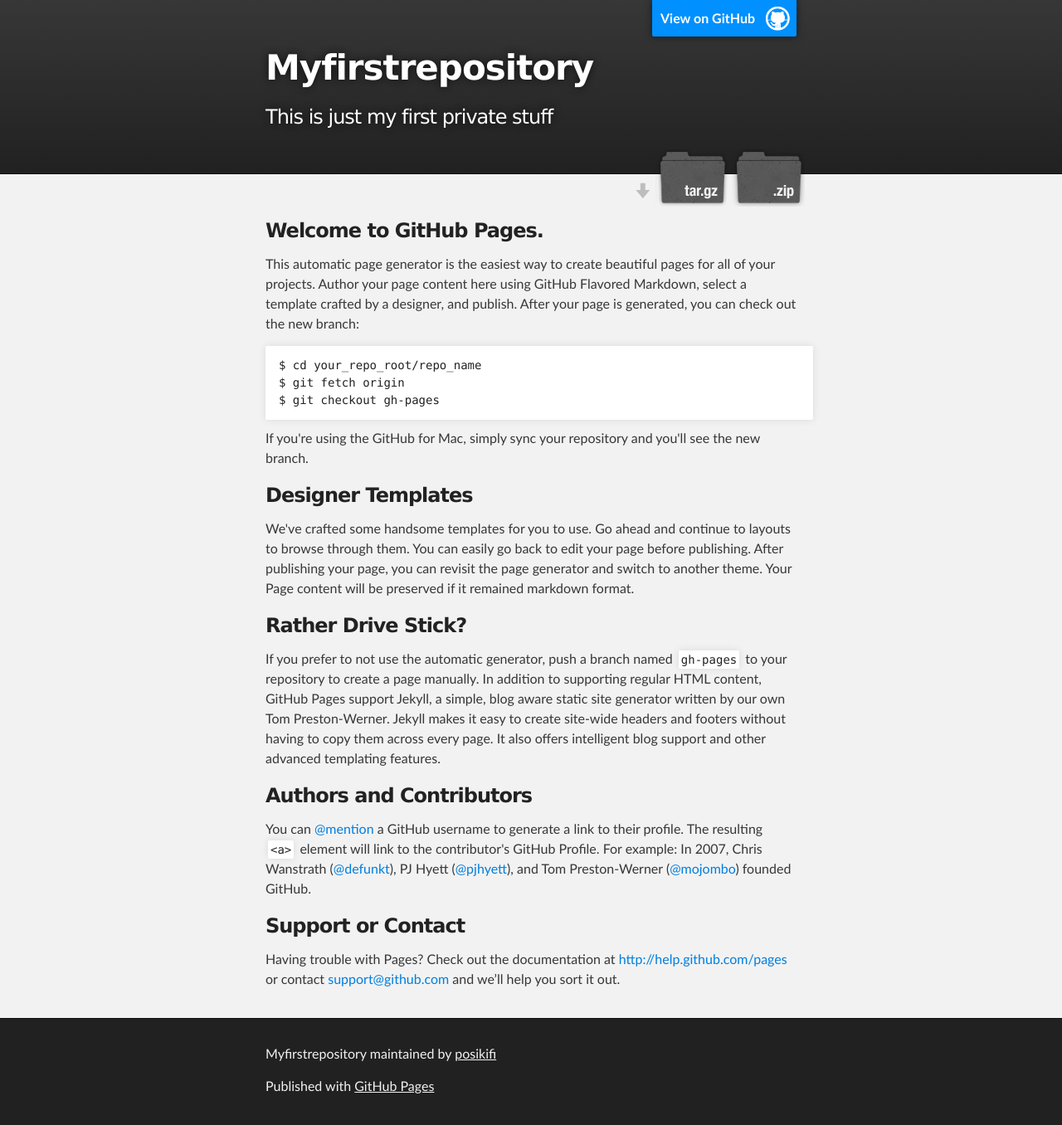
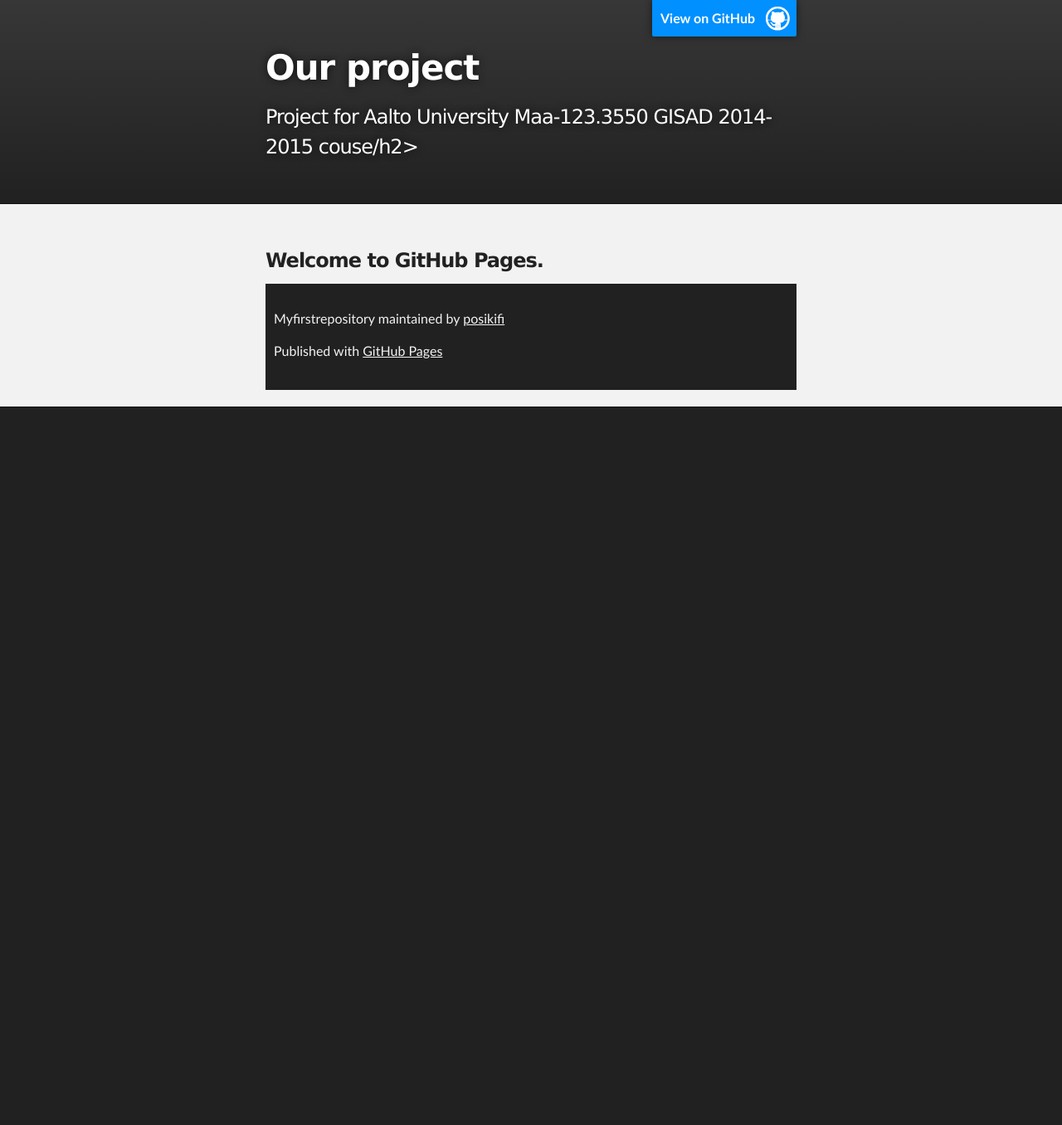
Before and after one commit to posikifi/MyFirstRepository, a plain HTML site: page index.html in a window 1280 px wide. Shown: the whole page at 83% size. After the commit the page ends 800 px from the top, so only its background shows below. Drawn offline with Linux system fonts and the light colour scheme.

Commit message:
Update index.html

```diff
--- a/index.html
+++ b/index.html
@@ -18,13 +18,9 @@
         <header class="inner">
           <a id="forkme_banner" href="https://github.com/posikifi/MyFirstRepository">View on GitHub</a>
 
-          <h1 id="project_title">Myfirstrepository</h1>
-          <h2 id="project_tagline">This is just my first private stuff</h2>
+          <h1 id="project_title">Our project</h1>
+          <h2 id="project_tagline">Project for Aalto University Maa-123.3550 GISAD 2014-2015 couse/h2>
 
-            <section id="downloads">
-              <a class="zip_download_link" href="https://github.com/posikifi/MyFirstRepository/zipball/master">Download this project as a .zip file</a>
-              <a class="tar_download_link" href="https://github.com/posikifi/MyFirstRepository/tarball/master">Download this project as a tar.gz file</a>
-            </section>
         </header>
     </div>
 
@@ -34,36 +30,7 @@
         <h3>
 <a name="welcome-to-github-pages" class="anchor" href="#welcome-to-github-pages"><span class="octicon octicon-link"></span></a>Welcome to GitHub Pages.</h3>
 
-<p>This automatic page generator is the easiest way to create beautiful pages for all of your projects. Author your page content here using GitHub Flavored Markdown, select a template crafted by a designer, and publish. After your page is generated, you can check out the new branch:</p>
 
-<pre><code>$ cd your_repo_root/repo_name
-$ git fetch origin
-$ git checkout gh-pages
-</code></pre>
-
-<p>If you're using the GitHub for Mac, simply sync your repository and you'll see the new branch.</p>
-
-<h3>
-<a name="designer-templates" class="anchor" href="#designer-templates"><span class="octicon octicon-link"></span></a>Designer Templates</h3>
-
-<p>We've crafted some handsome templates for you to use. Go ahead and continue to layouts to browse through them. You can easily go back to edit your page before publishing. After publishing your page, you can revisit the page generator and switch to another theme. Your Page content will be preserved if it remained markdown format.</p>
-
-<h3>
-<a name="rather-drive-stick" class="anchor" href="#rather-drive-stick"><span class="octicon octicon-link"></span></a>Rather Drive Stick?</h3>
-
-<p>If you prefer to not use the automatic generator, push a branch named <code>gh-pages</code> to your repository to create a page manually. In addition to supporting regular HTML content, GitHub Pages support Jekyll, a simple, blog aware static site generator written by our own Tom Preston-Werner. Jekyll makes it easy to create site-wide headers and footers without having to copy them across every page. It also offers intelligent blog support and other advanced templating features.</p>
-
-<h3>
-<a name="authors-and-contributors" class="anchor" href="#authors-and-contributors"><span class="octicon octicon-link"></span></a>Authors and Contributors</h3>
-
-<p>You can <a href="https://github.com/blog/821" class="user-mention">@mention</a> a GitHub username to generate a link to their profile. The resulting <code>&lt;a&gt;</code> element will link to the contributor's GitHub Profile. For example: In 2007, Chris Wanstrath (<a href="https://github.com/defunkt" class="user-mention">@defunkt</a>), PJ Hyett (<a href="https://github.com/pjhyett" class="user-mention">@pjhyett</a>), and Tom Preston-Werner (<a href="https://github.com/mojombo" class="user-mention">@mojombo</a>) founded GitHub.</p>
-
-<h3>
-<a name="support-or-contact" class="anchor" href="#support-or-contact"><span class="octicon octicon-link"></span></a>Support or Contact</h3>
-
-<p>Having trouble with Pages? Check out the documentation at <a href="http://help.github.com/pages">http://help.github.com/pages</a> or contact <a href="mailto:support@github.com">support@github.com</a> and we’ll help you sort it out.</p>
-      </section>
-    </div>
 
     <!-- FOOTER  -->
     <div id="footer_wrap" class="outer">
```
